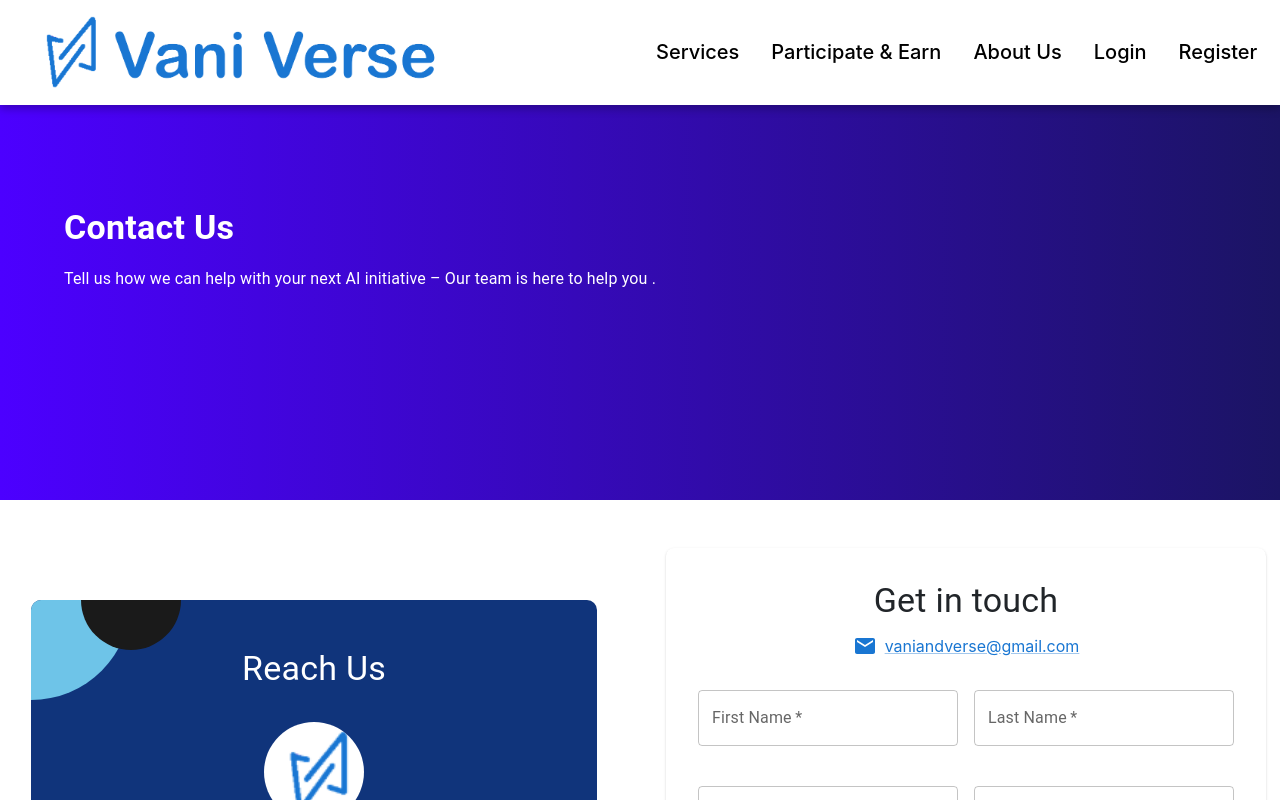
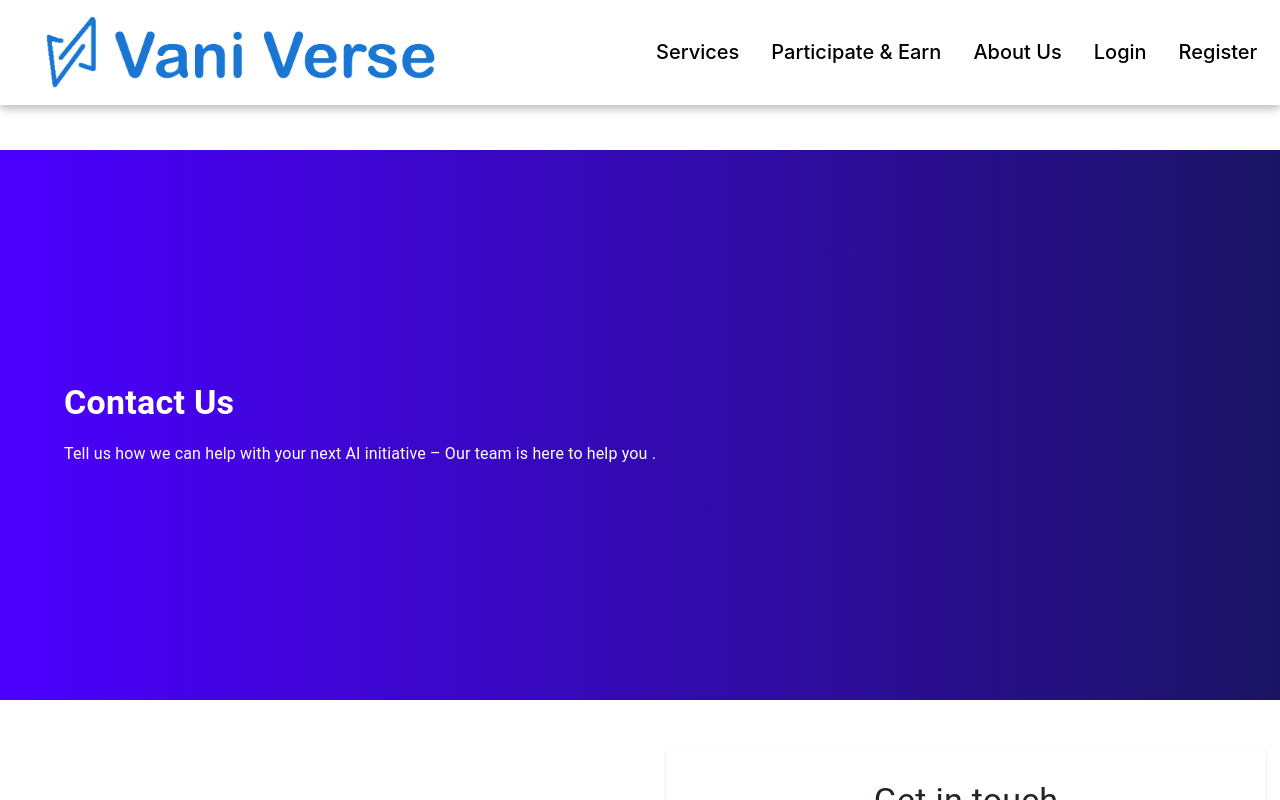
Before and after one commit to TanmoyTheStudent/VaniVerseDemo2, a React (Create React App) app: page /contact-us in a window 1280 px wide. Shown: the top 800 px of the page. Built offline with nearby package versions, Linux system fonts and the light colour scheme.

Commit message:
Update ContactUs.js

```diff
--- a/src/components/home/ContactUs.js
+++ b/src/components/home/ContactUs.js
@@ -9,14 +9,14 @@ import ContactCard from './sub-components/ContactCard';
 
 const ContactUs = () => {
   return (
-    <div className=''>
+    <div style={{marginTop:"150px"}}>
        <Box
       sx={{
         display: 'flex',
         alignItems: 'center',
         justifyContent: 'space-between',
         background: 'linear-gradient(to right, #4c00ff, #1b1464)', // Adjust the gradient colors
-        height:"500px",
+        height:"550px",
         padding: 0,
         color: 'white',
       }}
```
